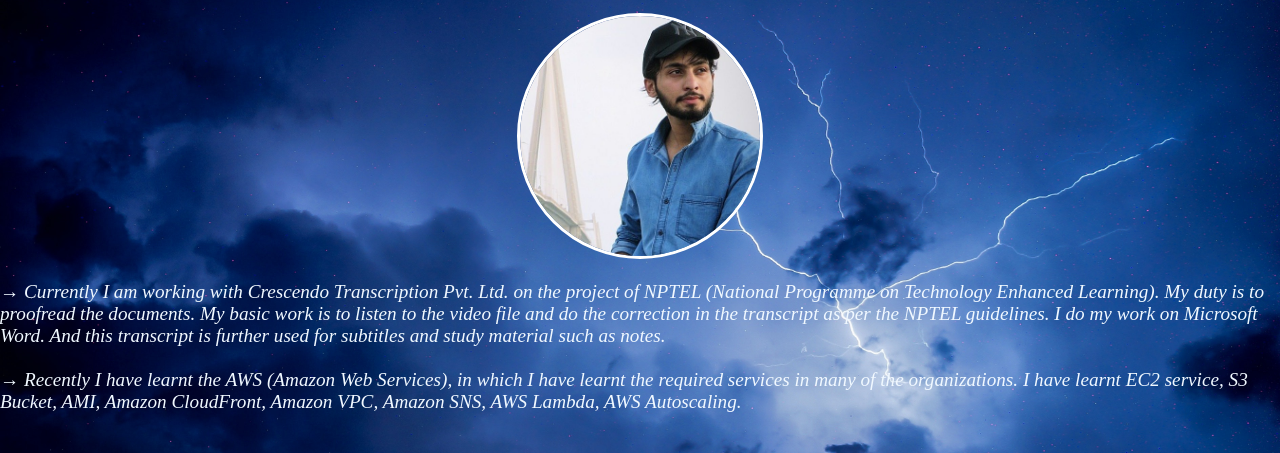
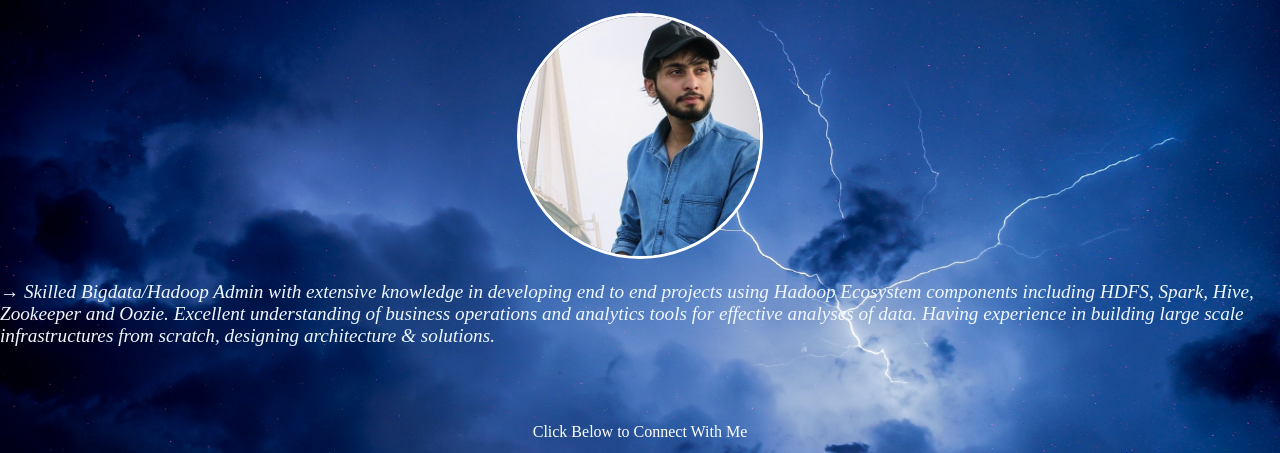
Before and after one commit to safee555/MindNest, a plain HTML site: page index.html in a window 1280 px wide. Shown: the part 231-684 px from the top of the page. Drawn offline with Linux system fonts and the light colour scheme.

Commit message:
Update index.html

```diff
--- a/index.html
+++ b/index.html
@@ -134,15 +134,9 @@
     <br>
 
     <div class="c">
-        <p> <i> &rarr; Currently I am working with Crescendo Transcription Pvt. Ltd. on the project of NPTEL (National
-                Programme on Technology Enhanced Learning). My duty is to proofread the documents. My basic work is to
-                listen to the video file and do the correction in the transcript as per the NPTEL guidelines. I do my
-                work on Microsoft Word. And this transcript is further used for subtitles and study material such as
-                notes. <br>
-                <br>
-                &rarr; Recently I have learnt the AWS (Amazon Web Services), in which I have learnt the required
-                services in many of the organizations. I have learnt EC2 service, S3 Bucket, AMI, Amazon CloudFront,
-                Amazon VPC, Amazon SNS, AWS Lambda, AWS Autoscaling. <br>
+        <p> <i> &rarr; Skilled Bigdata/Hadoop Admin with extensive knowledge in developing end to end projects using Hadoop Ecosystem components including HDFS, Spark, Hive, Zookeeper and Oozie.
+            Excellent understanding of business operations and analytics tools for effective analyses of data.
+            Having experience in building large scale infrastructures from scratch, designing architecture & solutions. <br>
                 <br>
             </i> </p>
     </div>
```
